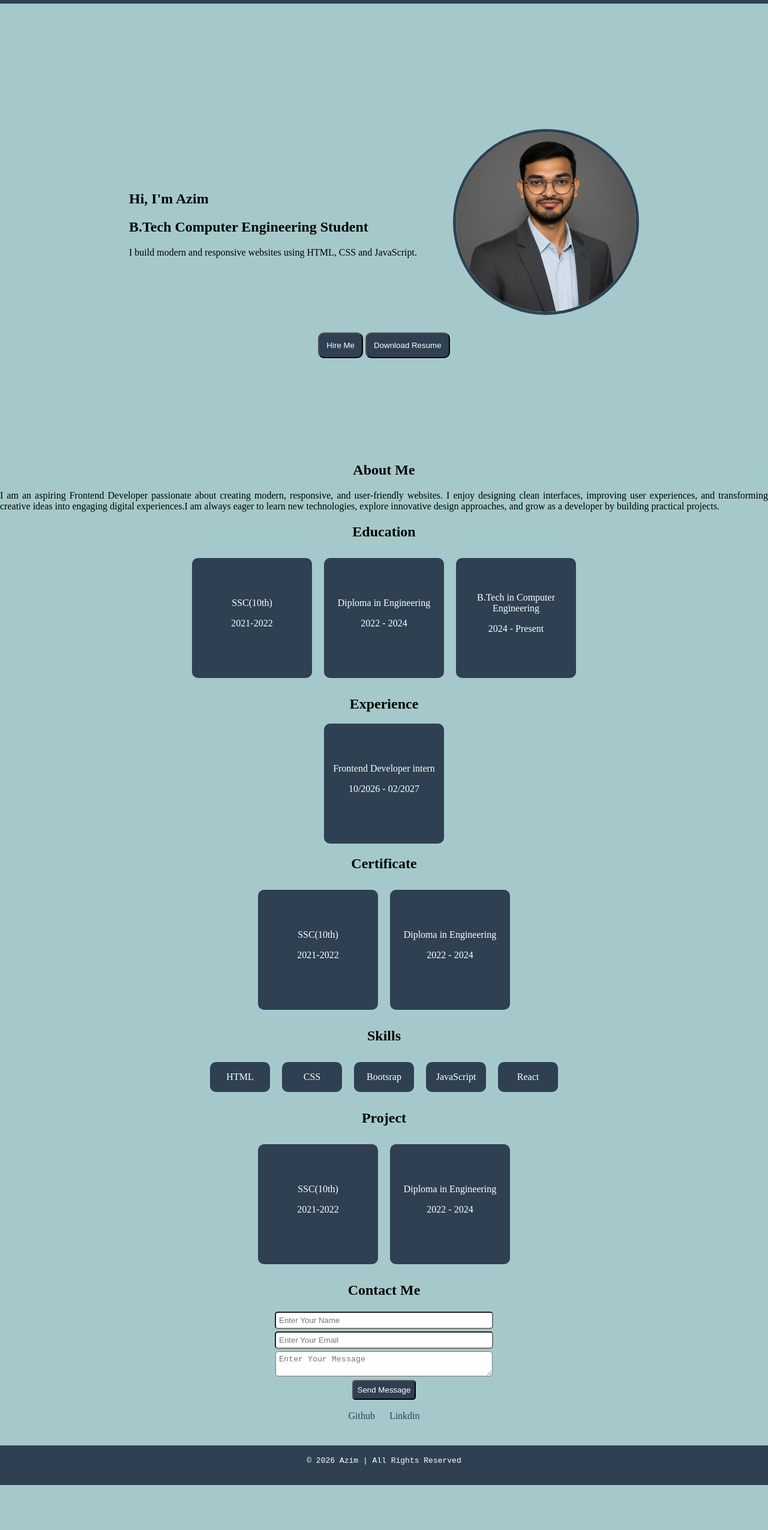
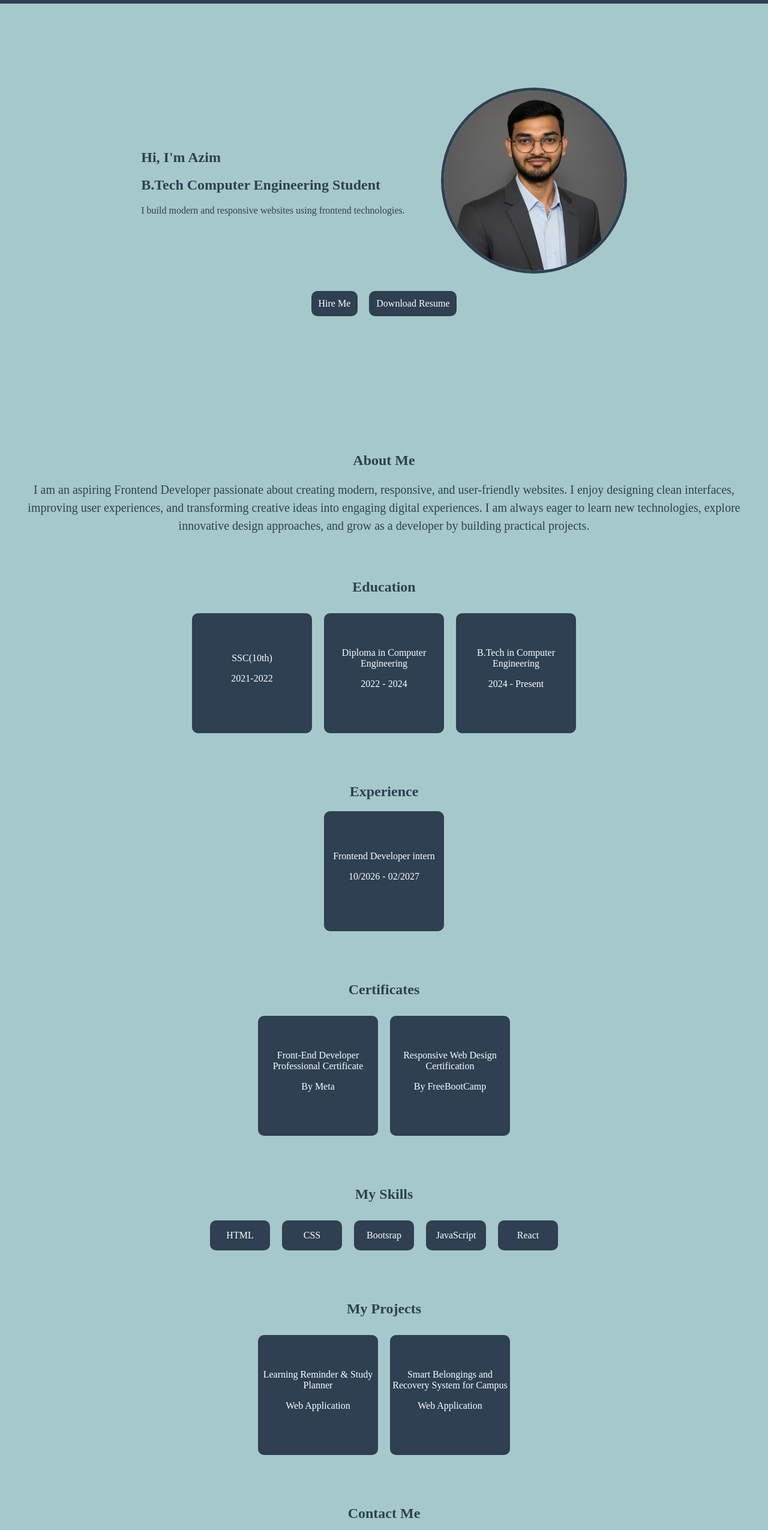
Before and after one commit to AzimKadivar07/Internship_eAirWeb-Technologies-LLP, a plain HTML site: page CSS/Portfolio.html in a window 1280 px wide. Shown: the part 64-2614 px from the top of the page at 60% size. Before the commit the page ends 2539 px from the top, so only its background shows below. Drawn offline with Linux system fonts and the light colour scheme.

Commit message:
update portfolio

```diff
--- a/CSS/Portfolio.css
+++ b/CSS/Portfolio.css
@@ -1,36 +1,45 @@
-body{
+body {
     margin: 0px;
     padding: 0px;
-    background-color: #A5C9CA;
+    background-color: #a5c9ca;
+    color: #2e4052;
 }
-nav{
+
+nav {
     display: flex;
     justify-content: space-between;
     align-items: center;
-    background-color: #2E4052;
-    padding:10px
+    background-color: #2e4052;
+    padding: 10px;
+    position: fixed;
+    width: 100%;
 }
-nav h2{
+
+nav h2 {
     margin: 0px;
     color: white;
     padding-left: 30px;
 }
-nav ul{
+
+nav ul {
     display: flex;
     justify-content: space-between;
     gap: 20px;
     align-items: center;
     padding-right: 40px;
 }
-nav a{
+
+nav a {
     text-decoration: none;
     color: white;
 }
-nav a:hover{
+
+nav a:hover {
     text-decoration: none;
-    color: #A5C9CA;
+    color: #a5c9ca;
+}
 
-}
+
 #Home {
     min-height: 600px;
     display: flex;
@@ -56,14 +65,14 @@ nav a:hover{
 #partin {
     position: static;
     max-width: 500px;
-    /* text-align: center; */
 }
+
 
 #Home img {
     width: 300px;
     height: 300px;
     object-fit: cover;
-    border: 5px solid #2E4052;
+    border: 5px solid #2e4052;
     border-radius: 50%;
 }
 
@@ -71,98 +80,176 @@ nav a:hover{
     text-align: center;
     margin-top: 25px;
 }
-.btnc{
-    background-color: #2E4052;
+
+.btnc {
+    background-color: #2e4052;
     color: white;
     padding: 12px;
     border-radius: 10px;
+    display: inline-block;
+    text-decoration: none;
+     transition: transform 0.3s ease;
 }
-#containerp{
+
+.btnc:hover {
+    background-color: #2e4052;
+    color: white;
+    padding: 12px;
+    border-radius: 10px;
+    transform: scale(1.05);
+}
+
+.btnc:active {
+    background-color: #a5c9ca;
+    color: #2e4052;
+    padding: 12px;
+    border-radius: 10px;
+    border: 2px solid #2e4052;
+    transform: scale(1.05);
+}
+
+#btn1 {
+    margin-right: 15px;
+}
+
+#containerp {
     margin-top: 200px;
 }
-.sections{
+
+
+.sections {
     text-align: center;
+    color: #2e4052;
 }
-.box{
+
+.about-text {
+    max-width: 1550px;
+    margin: 0 auto;
+    padding: 0 20px;
+    text-align: center;
+    line-height: 1.5;
+    font-size: 20px;
+    color: #2e4052;
+}
+
+.box {
     width: 200px;
     height: 200px;
-    background-color: #2E4052;
+    background-color: #2e4052;
     color: white;
     margin: 10px;
     border-radius: 10px;
-
     display: flex;
     flex-direction: column;
     justify-content: center;
     align-items: center;
     text-align: center;
+    transition: transform 0.3s ease;
 }
-#Education{
-       /* display: flex;
-    justify-content: center;
-    gap: 2px;
-    text-align: center;
-    align-items: center;
-    flex-direction: row; */
+
+.box:hover {
+    transform: scale(1.05);
+     color: #a5c9ca;
+
+}
+
+#Education {
     display: flex;
     justify-content: center;
 }
-    #Experience {
+
+#Experience {
     display: flex;
     justify-content: center;
     align-items: center;
     margin: 10px auto;
 }
-#Certificate{
+
+#Certificate {
     display: flex;
     justify-content: center;
 }
-.boxpro{
-     width: 100px;
+
+.boxpro {
+    width: 100px;
     height: 50px;
-    background-color: #2E4052;
+    background-color: #2e4052;
     color: white;
     margin: 10px;
     border-radius: 10px;
-
     display: flex;
     flex-direction: row;
     justify-content: center;
     align-items: center;
     text-align: center;
+     transition: transform 0.3s ease;
 }
-   #Skills {
+.boxpro:hover {
+    transform: scale(1.05);
+    color: #a5c9ca;
+
+}
+
+#Skills {
     display: flex;
     justify-content: center;
 }
-#Project{
+
+#Project {
     display: flex;
     justify-content: center;
 }
-.boxpromax{
-    margin:2px;
+
+.boxpromax {
+    margin: 2px;
     border-radius: 5px;
     padding: 5px;
     width: 350px;
+    color: #2e4052;
 }
-#btnc2{
-    background-color: #2E4052;
-    color:white;
+
+#btnc2 {
+    background-color: #2e4052;
+    color: white;
     border-radius: 5px;
     padding: 7px;
 }
-.link{
+
+#btnc2:active {
+    background-color: #a5c9ca;
+    color: black;
+    border-radius: 5px;
+    padding: 7px;
+    transform: scale(1.05);
+
+}
+
+.link {
     text-decoration: none;
-    color: #2E4052;
+    color: #2e4052;
     margin: 10px;
 }
+
+
 footer {
     padding: 5px;
-    background-color: #2E4052;
+    background-color: #2e4052;
     margin-top: 40px;
     color: white;
     text-align: center;
 }
-    footer p {
+
+footer p {
     margin: 0px;
 }
+
+#Home,
+#About,
+#Education,
+#Experience,
+#Certificate,
+#Skills,
+#Project,
+#Contact {
+    scroll-margin-top: 140px;
+}
--- a/CSS/Portfolio.html
+++ b/CSS/Portfolio.html
@@ -1,3 +1,4 @@
+
 <!DOCTYPE html>
 <html lang="en">
 <head>
@@ -12,18 +13,19 @@
             <nav>
                 <h2>Wellcome 👋</h2>
                 <ul>
-                <a href="#">Home</a>
-                <a href="#">About</a>
-                <a href="#">Education</a>
-                <a href="#">Experience</a>
-                <a href="#">Certificate</a>
-                <a href="#">Skills</a>
-                <a href="#">Project</a>
-                <a href="#">Contact</a>
+                    <a href="#Home">Home</a>
+                    <a href="#About">About</a>
+                    <a href="#Education">Education</a>
+                    <a href="#Experience">Experience</a>
+                    <a href="#Certificate">Certificate</a>
+                    <a href="#Skills">Skills</a>
+                    <a href="#Project">Project</a>
+                    <a href="#Contact">Contact</a>
                 </ul>
             </nav>
         </header>
     </section>
+
     <section id="Home">
     <main>
         <div id="containerp">
@@ -34,7 +36,7 @@
                 <h2>B.Tech Computer Engineering Student</h2>
                 <p>
                     I build modern and responsive websites using
-                    HTML, CSS and JavaScript.
+                    frontend technologies.
                 </p>
             </div>
 
@@ -45,22 +47,32 @@
         </div>
 
         <form>
-            <input type="button" value="Hire Me" class="btnc">
-            <input type="button" value="Download Resume" class="btnc">
+   <a href="#Contact" class="btnc" id="btn1">Hire Me</a>
+
+<a href="Assets/Azim-Resume.pdf" download class="btnc">Download Resume</a>
         </form>
         </div>
-</section> <br><br><br><br><br><br><br><br>
-        <section class="sections" id="About">
+</section> <br><br><br><br><br><br><br><br><br><br><br>
+
+<section class="sections" id="About" >
     <h1>About Me</h1>
-            <p  style="text-align: justify;">I am an aspiring Frontend Developer passionate about creating modern, responsive, and user-friendly websites. I enjoy designing clean interfaces, improving user experiences, and transforming creative ideas into engaging digital experiences.I am always eager to learn new technologies, explore innovative design approaches, and grow as a developer by building practical projects.</p>
+    <p class="about-text">
+        I am an aspiring Frontend Developer passionate about creating modern,
+        responsive, and user-friendly websites. I enjoy designing clean interfaces,
+        improving user experiences, and transforming creative ideas into engaging
+        digital experiences. I am always eager to learn new technologies, explore
+        innovative design approaches, and grow as a developer by building practical projects.
+    </p>
 </section>
+<br><br><br>
+
 <section class="sections">
     <h1>Education</h1>
     <div id="Education">
         <div class="box">SSC(10th)
             <p>2021-2022</p>
         </div>
-            <div class="box">Diploma in Engineering
+        <div class="box">Diploma in Computer Engineering
             <p>2022 - 2024</p>
         </div>
         <div class="box">B.Tech in Computer Engineering
@@ -68,25 +80,31 @@
         </div>
     </div>
 </section>
+<br><br><br>
+
 <section class="sections">
     <h1>Experience</h1>
-             <div class="box"  id="Experience">Frontend Developer intern
+    <div class="box" id="Experience">Frontend Developer intern
         <p>10/2026 - 02/2027</p>
     </div>
 </section>
-             <section class="sections" >
-            <h1>Certificate</h1>
+<br><br><br>
+
+<section class="sections">
+    <h1>Certificates</h1>
     <div id="Certificate">
-             <div class="box">SSC(10th)
-                <p>2021-2022</p>
+        <div class="box">Front-End Developer Professional Certificate
+            <p>By Meta</p>
         </div>
-            <div class="box">Diploma in Engineering
-                <p>2022 - 2024</p>
+        <div class="box">Responsive Web Design Certification
+            <p>By FreeBootCamp</p>
         </div>
     </div>
 </section>
+<br><br><br>
+
 <section class="sections">
-            <h1>Skills</h1>
+    <h1>My Skills</h1>
     <div id="Skills">
         <div class="boxpro">HTML</div>
         <div class="boxpro">CSS</div>
@@ -95,33 +113,39 @@
         <div class="boxpro">React</div>
     </div>
 </section>
-              <section class="sections" >
-            <h1>Project</h1>
+<br><br><br>
+
+<section class="sections">
+    <h1>My Projects</h1>
     <div id="Project">
-             <div class="box">SSC(10th)
-                <p>2021-2022</p>
+        <div class="box">Learning Reminder & Study Planner
+            <p>Web Application</p>
         </div>
-            <div class="box">Diploma in Engineering
-                <p>2022 - 2024</p>
+        <div class="box">Smart Belongings and Recovery System for Campus
+            <p>Web Application</p>
         </div>
     </div>
 </section>
+<br><br><br>
+
 <section class="sections">
     <h1>Contact Me</h1>
     <div id="Contact">
         <form>
-                <input type="text" placeholder="Enter Your Name"class="boxpromax"><br>
-                    <input type="email" placeholder="Enter Your Email"class="boxpromax" ><br>
+            <input type="text" placeholder="Enter Your Name" class="boxpromax"><br>
+            <input type="email" placeholder="Enter Your Email" class="boxpromax"><br>
             <textarea class="boxpromax" placeholder="Enter Your Message"></textarea><br>
             <input type="button" value="Send Message" id="btnc2"><br><br>
-                    <a class="link"  href="#">Github</a>
-                     <a class="link" href="#">Linkdin</a>
+            <a class="link" href="https://github.com/AzimKadivar07" target="_blank">Github</a>
+            <a class="link" href="https://www.linkedin.com/in/azim-kadivar-003378385?utm_source=share_via&utm_content=profile&utm_medium=member_android" target="_blank">Linkdin</a>
         </form>
     </div>
 </section>
+<br><br>
+
 </main>
 <footer>
-    <pre>© 2026 Azim | All Rights Reserved</p>
+    <p>© 2026 Azim | All Rights Reserved</p>
 </footer>
 </body>
 </html>
```
Also changed, not shown: 1 other file. Lines whose indentation alone changed are shown as unchanged.
